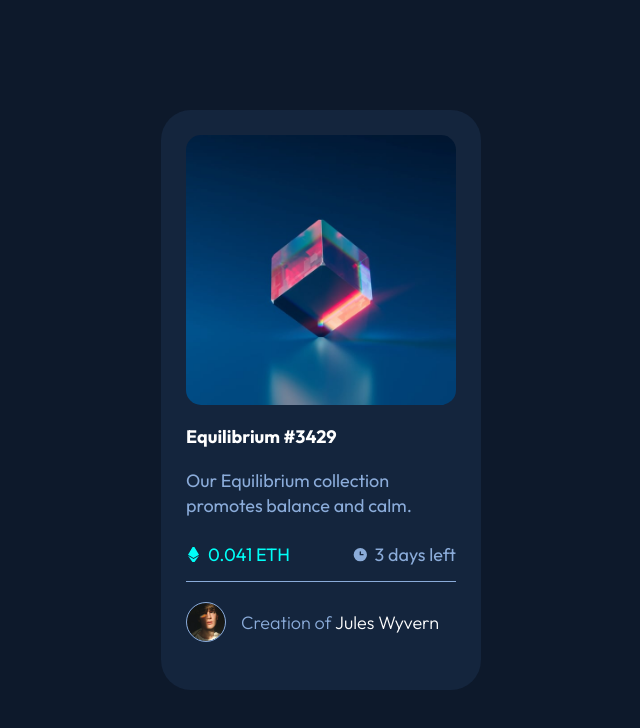
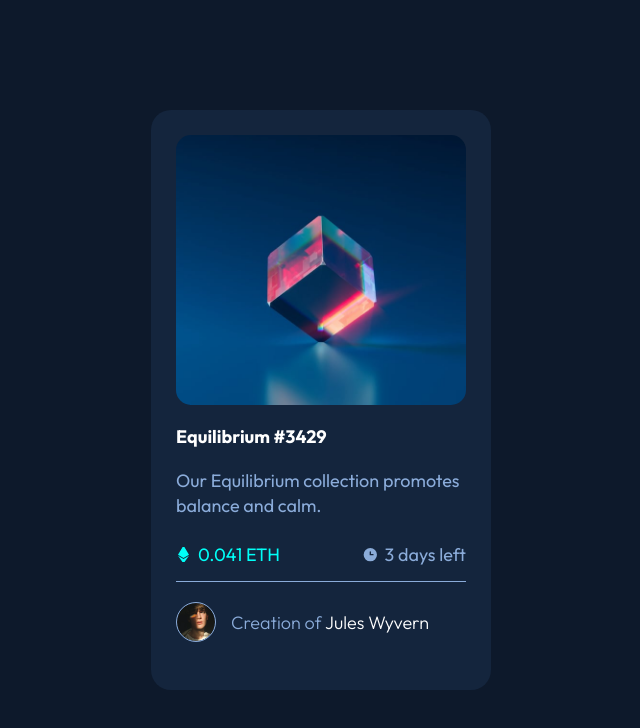
Before and after one commit to Dany0343/NFT-preview-card-component-using-HTML-and-CSS, a plain HTML site: page index.html in a window 1280 px wide. Shown: the whole page, without its empty margins (319-959 px from the left). Drawn offline with Linux system fonts and the light colour scheme.

Commit message:
Pequeños cambios

```diff
--- a/style.css
+++ b/style.css
@@ -48,16 +48,16 @@ body {
     background-color: var(--);
 }
 .card {
-    min-width: 320px;
-    max-width: 320px;
+    min-width: 340px;
+    max-width: 340px;
     height: 580px;
     background-color: var(--veryDarkBlueCBG);
-    border-radius: 30px;
+    border-radius: 20px;
     padding: 25px;
 }
 .card--pic {
     height: 270px;
-    width: 270px;
+    width: 290px;
     background-image: url(./images/image-equilibrium.jpg);
     background-position: center;
     background-size: cover;
```
